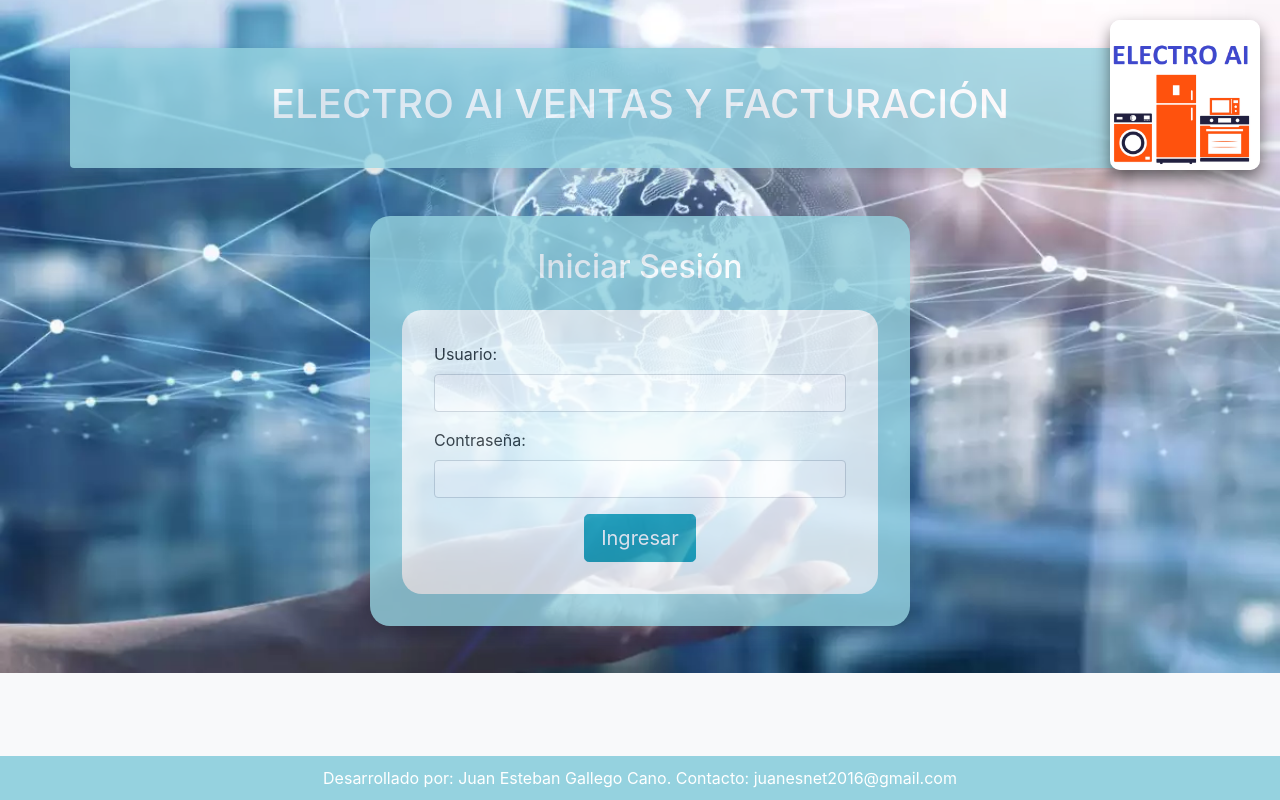
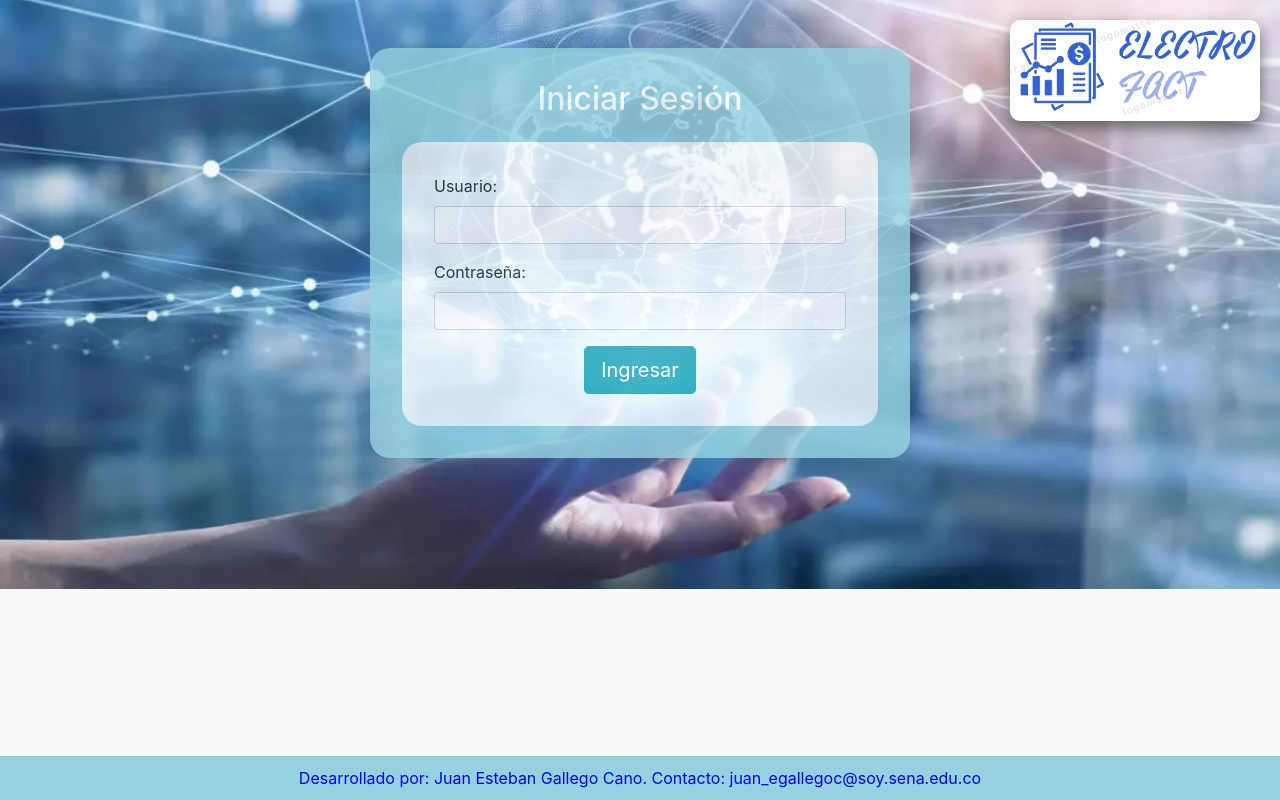
Before and after one commit to juanesdevel/facturcion2, a PHP site: page / in a window 1280 px wide. Run offline with PHP 8.4, Linux system fonts and the light colour scheme; some libraries are stand-ins or nearby versions.

Commit message:
se modifica el logotipo de la aplicación

```diff
--- a/index.php
+++ b/index.php
@@ -40,7 +40,7 @@
             bottom: 0; /* Fija en la parte inferior de la pantalla */
             width: 100%; /* Ocupa todo el ancho */
             background-color: #95d2df; /* Color de fondo celeste */
-            color: white; /* Texto blanco */
+            color: blue; /* Texto blanco */
             text-align: center; /* Centra el texto */
             padding: 10px 0; /* Espaciado vertical */
         }
@@ -53,7 +53,7 @@
         }
         .logo {
             /* Estilo para la imagen del logo */
-            width: 150px; /* Ancho fijo */
+            width: 250px; /* Ancho fijo */
             height: auto; /* Altura automática para mantener proporciones */
             border-radius: 10px; /* Bordes redondeados */
             box-shadow: 0 0.5rem 1rem rgba(0, 0, 0, 0.5); /* Sombra más pronunciada */
@@ -63,21 +63,11 @@
 <body>
     <!-- Contenedor para el logo en la esquina superior derecha -->
     <div class="logo-container">
-        <img src="./img/presentacion.png" alt="Logo de la empresa" class="logo">
+        <img src="./img/logo.png" alt="Logo de la empresa" class="logo">
         <!-- Imagen del logo con ruta relativa y descripción alternativa -->
     </div>
 
-    <!-- Contenedor principal para el título del sistema -->
-    <div class="container mt-5">
-        <div class="row ">
-            <div class="col-12 custom-background text-white rounded">
-                <!-- Título centrado con estilo personalizado -->
-                <h1 class="text-center">ELECTRO AI VENTAS Y FACTURACIÓN</h1>
-            </div>
-        </div>
-    </div>
-
-    <?php
+      <?php
     // Incluye el archivo de conexión a la base de datos
     include ("conexion/conexion.php");
     // Incluye el archivo que valida las credenciales del usuario
@@ -118,7 +108,7 @@
 
     <!-- Pie de página con información del desarrollador -->
     <footer class="footer">
-        <p class="mb-0">Desarrollado por: Juan Esteban Gallego Cano. Contacto: juanesnet2016@gmail.com </p>
+        <p class="mb-0">Desarrollado por: Juan Esteban Gallego Cano. Contacto: juan_egallegoc@soy.sena.edu.co </p>
         <!-- Texto centrado sin márgenes inferiores -->
     </footer>
 
```
Also changed, not shown: vistas/inicio_admin.php (+4 -4 lines), img/logo.png (added).
